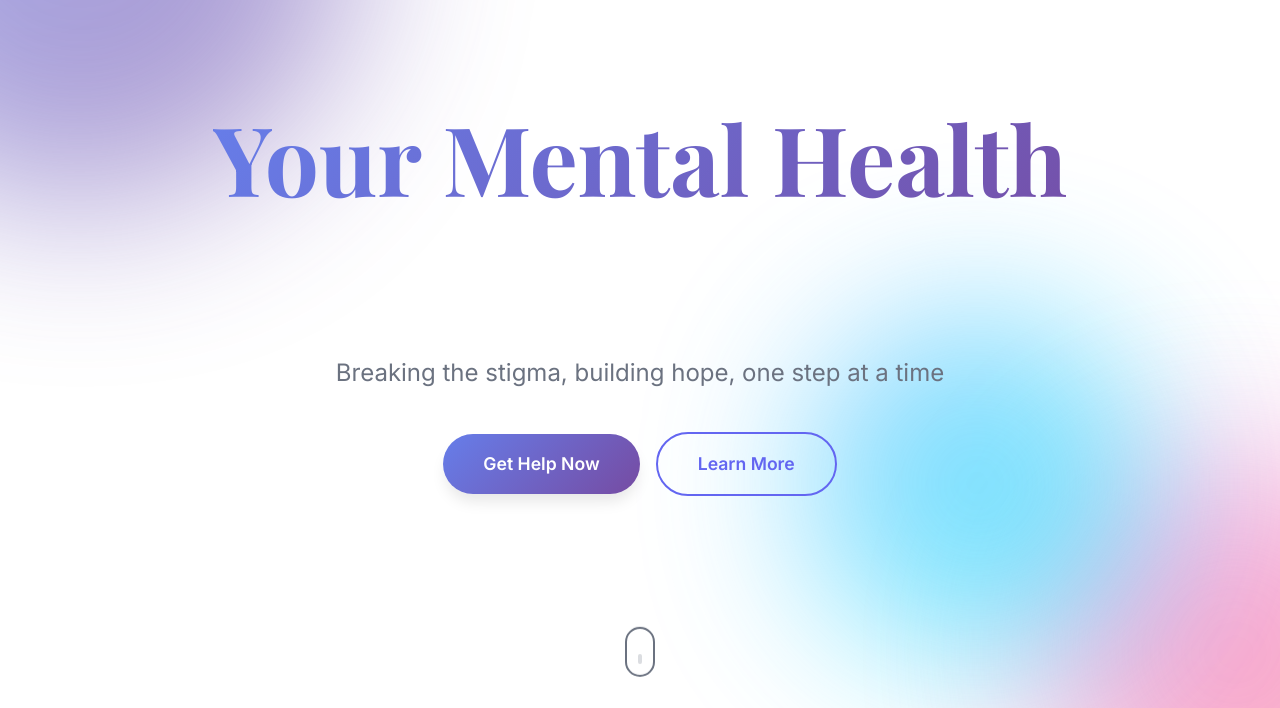
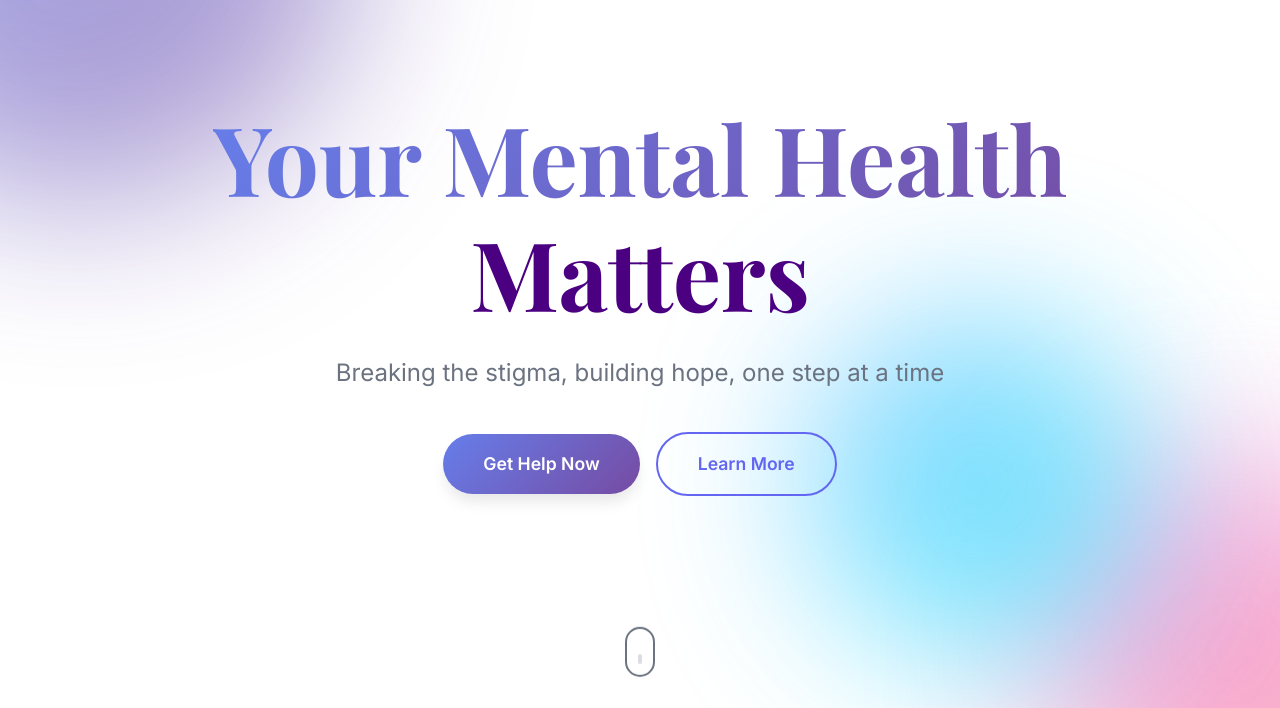
Before and after one commit to kmandve/BPA-Mental-Health-Website, a plain HTML site: page index.html in a window 1280 px wide. Shown: the part 92-800 px from the top of the page. Drawn offline with nearby package versions, Linux system fonts and the light colour scheme.

Commit message:
Add dark-purple class for text styling

```diff
--- a/styles.css
+++ b/styles.css
@@ -242,6 +242,13 @@ body {
   line-height: 1.2;
 }
 
+
+.dark-purple {
+  background: none !important;
+  -webkit-text-fill-color: #4b0082 !important; /* deep purple */
+  color: #4b0082 !important;
+}
+
 .title-line {
   display: block;
   animation: slideInLeft 1s ease-out;
```
